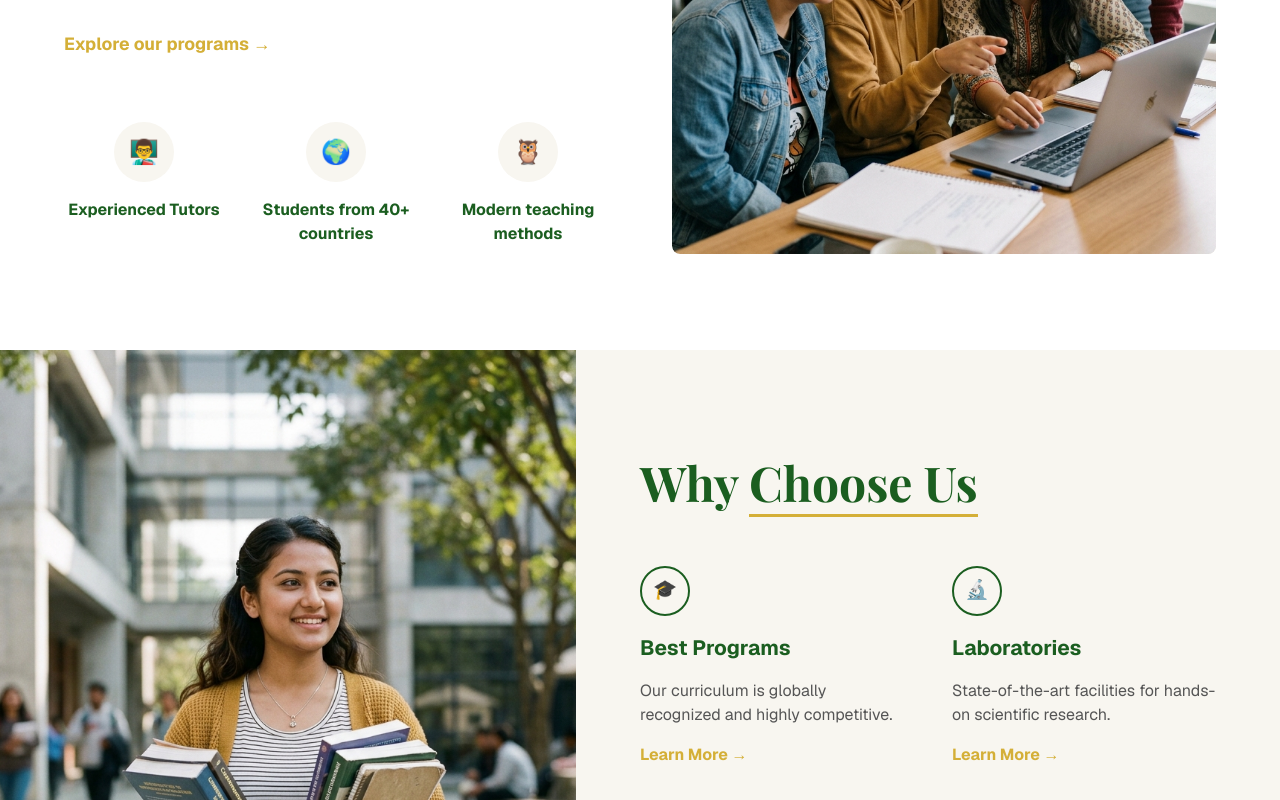
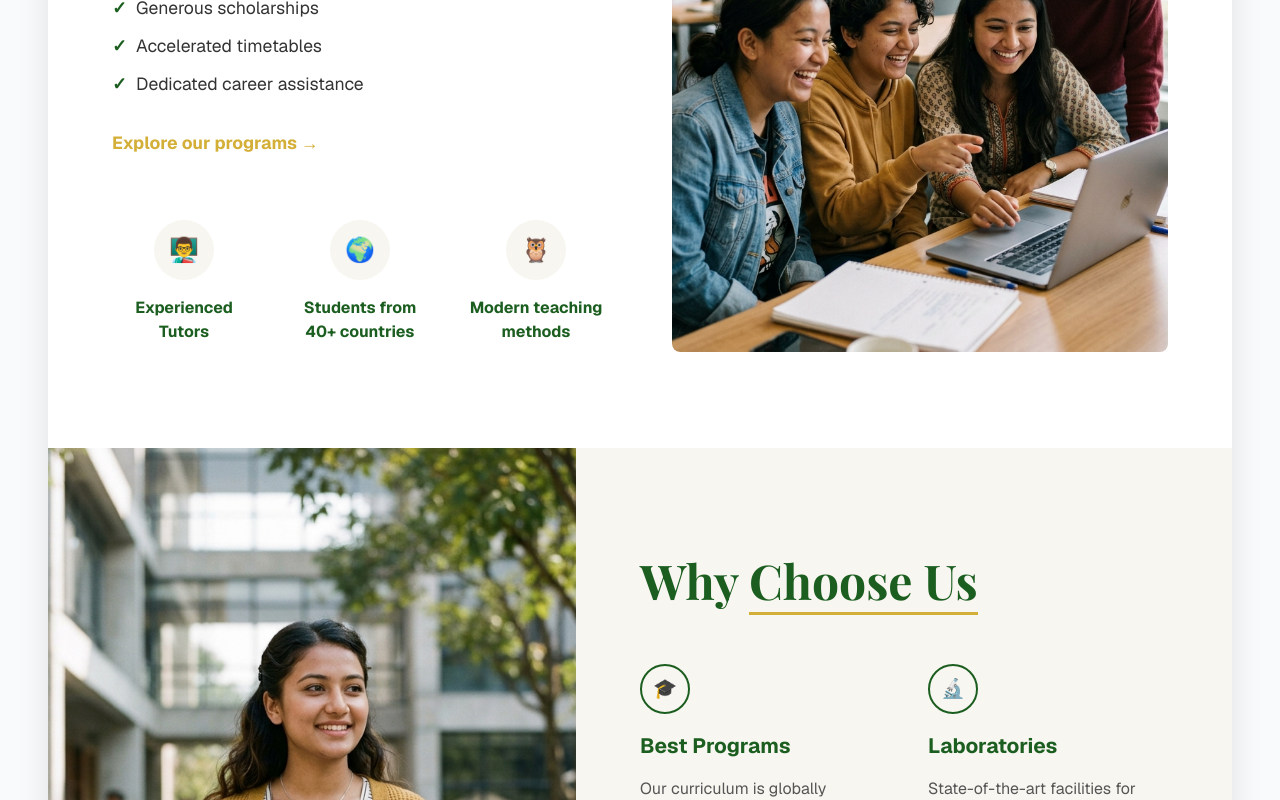
Before and after one commit to shakyamtech/LMS-Learning-Mgmt-System, a Next.js app: page / in a window 1280 px wide. Shown: the part 1200-2000 px from the top of the page. Built offline with nearby package versions, Linux system fonts and the light colour scheme; no server answers; a web font is replaced by a local one.

Commit message:
Add Go to Top button in footer and smooth scrolling

```diff
--- a/src/app/globals.css
+++ b/src/app/globals.css
@@ -68,6 +68,7 @@ html, body {
   line-height: 1.5;
   -webkit-font-smoothing: antialiased;
   -moz-osx-font-smoothing: grayscale;
+  scroll-behavior: smooth;
 }
 
 * {
--- a/src/app/page.tsx
+++ b/src/app/page.tsx
@@ -29,12 +29,14 @@ export default async function Home() {
   };
 
   return (
-    <div style={{
+    <div id="top" style={{
+      margin: "0 0.5in",
       minHeight: "100vh",
       backgroundColor: "var(--college-bg-cream)",
       color: "var(--college-text)",
       fontFamily: "var(--font-geist-sans), Arial, sans-serif",
-      overflowX: "hidden"
+      overflowX: "hidden",
+      boxShadow: "0 0 30px rgba(0,0,0,0.1)"
     }}>
       <style dangerouslySetInnerHTML={{
         __html: `
@@ -121,7 +123,7 @@ export default async function Home() {
       </header>
 
       {/* 3. Hero Section ("This is Carolina!") */}
-      <section className="flex-row" style={{ backgroundColor: "var(--college-bg-cream)" }}>
+      <section className="flex-row" style={{ minHeight: "calc(100vh - 120px)", backgroundColor: "var(--college-bg-cream)" }}>
         <div className="section-pad" style={{ flex: 1, display: "flex", flexDirection: "column", justifyContent: "center" }}>
           <h1 style={{ fontFamily: "Playfair Display, serif", fontSize: "4.5rem", fontWeight: 800, margin: "0 0 1.5rem 0", lineHeight: 1.1, color: "var(--college-text)" }}>
             This is <br /><span style={{ borderBottom: "4px solid var(--college-accent)", paddingBottom: "0.2rem" }}>Carolina!</span>
@@ -376,11 +378,12 @@ export default async function Home() {
         </div>
 
         {/* Bottom Bar */}
-        <div className="mobile-col" style={{ borderTop: "1px solid rgba(255,255,255,0.1)", paddingTop: "2rem", display: "flex", justifyContent: "space-between", fontSize: "0.85rem", opacity: 0.6, gap: "1rem", textAlign: "center" }}>
+        <div className="mobile-col" style={{ borderTop: "1px solid rgba(255,255,255,0.1)", paddingTop: "2rem", display: "flex", justifyContent: "space-between", fontSize: "0.85rem", opacity: 0.6, gap: "1rem", textAlign: "center", alignItems: "center" }}>
           <span>© {new Date().getFullYear()} Carolina College. All rights reserved.</span>
-          <div className="mobile-center" style={{ display: "flex", gap: "1.5rem" }}>
+          <div className="mobile-center" style={{ display: "flex", gap: "1.5rem", alignItems: "center" }}>
             <Link href="#" style={{ color: "white", textDecoration: "none" }}>Privacy Policy</Link>
             <Link href="#" style={{ color: "white", textDecoration: "none" }}>Terms & Conditions</Link>
+            <a href="#top" style={{ padding: "0.4rem 1rem", border: "1px solid rgba(255,255,255,0.3)", borderRadius: "20px", color: "white", textDecoration: "none", fontWeight: "bold", marginLeft: "1rem", transition: "all 0.2s" }}>↑ Go to Top</a>
           </div>
         </div>
       </footer>
```
